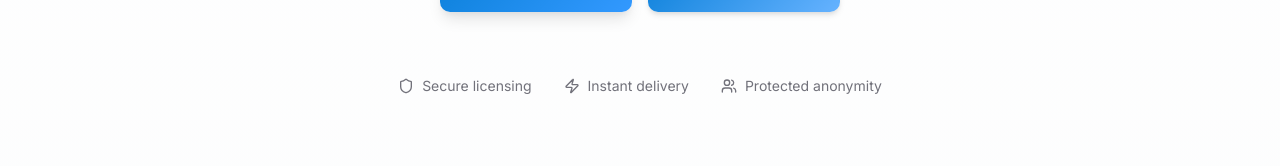
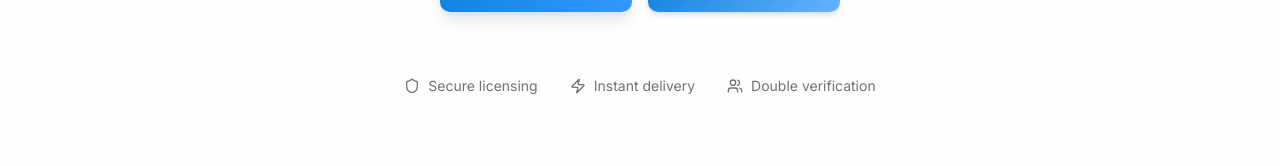
Before and after one commit to LightPride/Stockless, a React (Vite) app: page / in a window 1280 px wide. Shown: the part 491-657 px from the top of the page. Built offline with nearby package versions, Linux system fonts and the light colour scheme.

Commit message:
Code edited in Lovable Code Editor

```diff
--- a/src/pages/Landing.tsx
+++ b/src/pages/Landing.tsx
@@ -66,7 +66,7 @@ const Landing = () => {
             </div>
             <div className="flex items-center gap-2">
               <Users className="w-4 h-4" />
-              <span>Protected anonymity</span>
+              <span>Double verification</span>
             </div>
           </div>
         </div>
```
